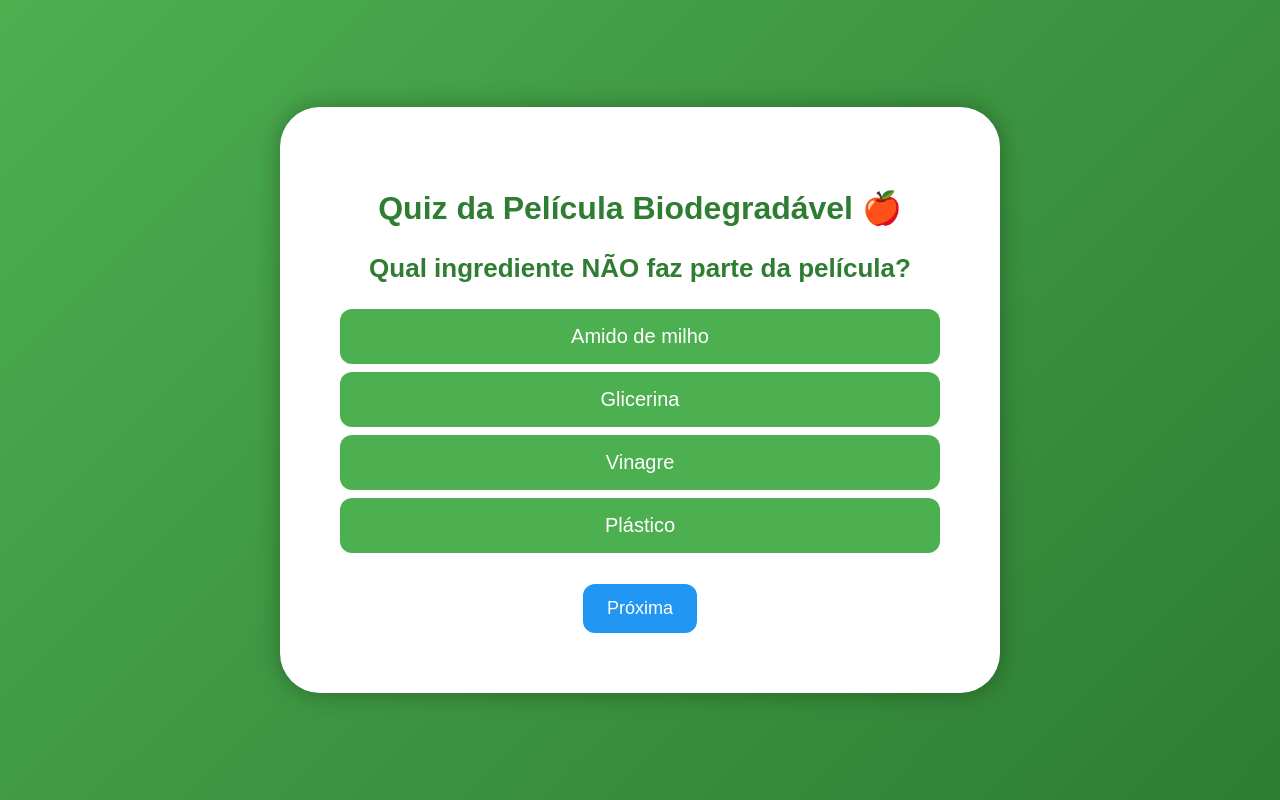
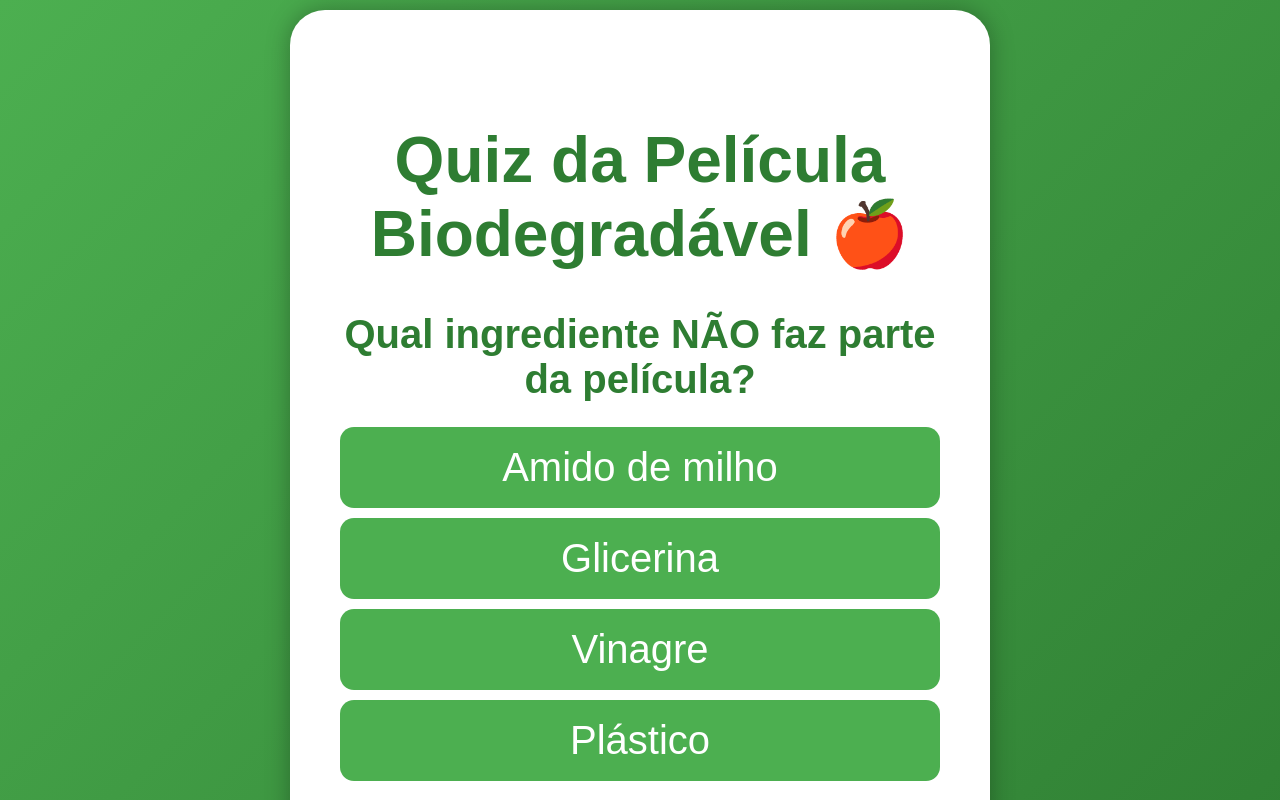
Before and after one commit to joaonascimento1b1a2024-commits/feira2025, a plain HTML site: page index.html in a window 1280 px wide. Shown: the top 800 px of the page. Drawn offline with Linux system fonts and the light colour scheme.

Commit message:
aumentado o tamanho da fonte

```diff
--- a/style.css
+++ b/style.css
@@ -1,3 +1,4 @@
+/* =================== BASE MOBILE-FIRST (TELA PEQUENA MAIOR) =================== */
 body {
     font-family: 'Arial', sans-serif;
     background: linear-gradient(135deg, #4CAF50, #2E7D32);
@@ -5,30 +6,32 @@ body {
     display: flex;
     justify-content: center;
     align-items: center;
-    height: 100vh;
+    min-height: 100vh;
     margin: 0;
+    padding: 10px;
 }
 
 .quiz-container {
     background: #fff;
     color: #333;
-    padding: 60px;
-    border-radius: 40px;
+    padding: 50px 25px;
+    border-radius: 35px;
     box-shadow: 0 0 25px rgba(0, 0, 0, 0.3);
-    max-width: 600px;
-    width: 90%;
+    width: 100%;
+    max-width: 420px;
     text-align: center;
 }
 
 /* Cabeçalhos */
 h1, h2, h3 {
-    margin-bottom: 15px;
+    margin-bottom: 18px;
     color: #2E7D32;
+    font-size: 3rem;
 }
 
 /* Pergunta */
 #question {
-    font-size: 26px; /* maior que antes */
+    font-size: 1.5rem;
     font-weight: bold;
     margin-bottom: 25px;
     color: #2E7D32;
@@ -38,10 +41,10 @@ h1, h2, h3 {
 #options button {
     display: block;
     width: 100%;
-    margin: 8px 0;
-    padding: 16px; /* maior */
-    font-size: 20px; /* maior */
-    border-radius: 12px;
+    margin: 10px 0;
+    padding: 18px;
+    font-size: 2.5rem;
+    border-radius: 14px;
     border: none;
     cursor: pointer;
     background: #4CAF50;
@@ -63,15 +66,19 @@ h1, h2, h3 {
 
 /* Botão próximo */
 #nextBtn {
-    margin-top: 15px;
-    padding: 14px 24px; /* maior */
-    font-size: 18px; /* maior */
+    margin-top: 18px;
+    padding: 16px 28px;
+    font-size: 2.5rem;
     border: none;
-    border-radius: 12px;
+    border-radius: 14px;
     background: #2196F3;
     color: white;
     cursor: pointer;
     transition: 0.3s;
+}
+
+#finalScore, #result {
+    font-size: 2rem;
 }
 
 #nextBtn:hover {
@@ -85,19 +92,19 @@ h1, h2, h3 {
 /* Resultado final */
 #resultado {
     text-align: center;
-    font-size: 22px; /* maior */
+    font-size: 2rem;
     font-weight: bold;
     color: #2E7D32;
     margin-top: 20px;
 }
 
 .final-message {
-    font-size: 22px; /* maior */
+    font-size: 2rem;
     font-weight: bold;
     color: #1B5E20;
-    margin-top: 15px;
-    padding: 16px;
-    border-radius: 12px;
+    margin-top: 20px;
+    padding: 18px;
+    border-radius: 14px;
     background: rgba(76, 175, 80, 0.15);
     box-shadow: 0 0 10px rgba(0, 0, 0, 0.1);
     animation: fadeIn 0.8s ease-in-out;
@@ -111,11 +118,11 @@ h1, h2, h3 {
 /* Botão Jogar de novo */
 #scoreboard button {
     margin-top: 20px;
-    padding: 16px 32px; /* maior */
-    font-size: 20px; /* maior */
+    padding: 18px 32px; /* maior */
+    font-size: 1.3rem; /* maior */
     font-weight: bold;
     border: none;
-    border-radius: 12px;
+    border-radius: 14px;
     cursor: pointer;
     background: linear-gradient(135deg, #4CAF50, #2E7D32);
     color: white;
@@ -128,3 +135,53 @@ h1, h2, h3 {
     box-shadow: 0 6px 16px rgba(0, 0, 0, 0.25);
     background: linear-gradient(135deg, #66BB6A, #388E3C);
 }
+
+/* =================== MEDIA QUERIES =================== */
+
+/* Tablets */
+@media (min-width: 600px) {
+    .quiz-container {
+        padding: 60px 35px;
+        max-width: 500px;
+    }
+
+    h1, h2, h3 {
+        font-size: 4rem;
+    }
+
+    #question {
+        font-size: 2.5rem;
+    }
+
+    #options button {
+        font-size: 2.5rem;
+        padding: 16px;
+    }
+
+    #nextBtn, #scoreboard button {
+        font-size: 1.4rem;
+        padding: 16px 28px;
+    }
+}
+
+/* Desktops */
+@media (min-width: 900px) {
+    .quiz-container {
+        padding: 70px 50px;
+        max-width: 600px;
+    }
+
+    #question {
+        font-size: 2.5rem;
+    }
+
+    #options button {
+        font-size: 2.5rem;
+        padding: 18px;
+    }
+
+    #nextBtn, #scoreboard button {
+        font-size: 2.5rem;
+        padding: 18px 32px;
+    }
+}
```
